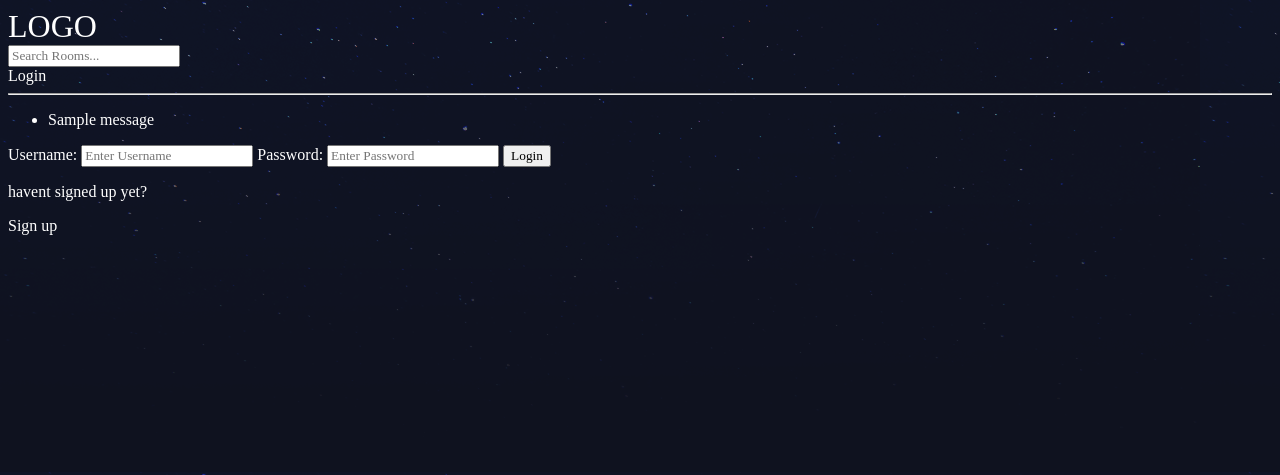
After one commit to timdreesen/quiz4iu, a Django app: page /login/ in a window 1280 px wide. The commit adds this page. Shown: the top 475 px of the page. Run offline with Django 4.2, Linux system fonts and the light colour scheme; one stand-in notice (Sample message) is shown.

Commit message:
Login Logout Registration Chat
Login Logout Registration Chat-ish

```diff
--- a/quiz4iu/forms.py
+++ b/quiz4iu/forms.py
@@ -29,3 +29,8 @@ class QuestionForm(ModelForm):
         model = Question
         fields = '__all__'
         #fields = ['name','body',...]
+
+class RoomForm(ModelForm):
+    class Meta:
+        model = Room
+        fields = '__all__'
--- a/quiz4iu/quiz/models.py
+++ b/quiz4iu/quiz/models.py
@@ -40,7 +40,7 @@ class Room(models.Model):
     topic = models.ForeignKey(Topic, on_delete=models.CASCADE, blank=True, null=True)
     name = models.CharField(max_length=200)
     description = models.TextField(null=True,blank=True)
-    #participants
+    participants = models.ManyToManyField(User, related_name='participants', blank=True)
     update = models.DateTimeField(auto_now=True)
     created = models.DateTimeField(auto_now_add=True)
 
@@ -53,6 +53,9 @@ class Message(models.Model):
     body = models.TextField()
     date = models.DateTimeField(auto_now_add=True)
 
+    def __str__(self):
+        return self.body
+
 
 #Database independent classes
 
--- a/quiz4iu/quiz/templates/base_layout.html
+++ b/quiz4iu/quiz/templates/base_layout.html
@@ -1,3 +1,4 @@
+
 <!DOCTYPE html>
 <html>
     <head>
@@ -8,6 +9,16 @@
         <link rel="stylesheet" href="/static/style.css">
     </head>
     <body>
+        {% include 'navbar.html' %}
+
+        {% if messages %}
+        <ul class="messages">
+            {% for message in messages %}
+            <li>{{message}}</li>
+            {% endfor %}
+        </ul>
+        {% endif %}
+
         <div class="wrapper">
             {% block content %}
             {% endblock %}
--- /dev/null
+++ b/quiz4iu/quiz/templates/login_register.html
@@ -0,0 +1,34 @@
+{% extends 'base_layout.html' %}
+
+{% block content %}
+
+{% if page == 'login' %}
+    <div>
+        <form method="POST" action="">
+            {% csrf_token %}
+            <label for="">Username:</label>
+            <input type="text" name="username" placeholder="Enter Username"/>
+            <label for="">Password:</label>
+            <input type="password" name="password" placeholder="Enter Password"/>
+            <input type="submit" value="Login"/>
+        </form>
+        <p>havent signed up yet?</p>
+        <a href="{% url 'register' %}">Sign up</a>
+    </div>
+
+{% else %}
+
+    <div>
+        <form method="POST" action="">
+            {% csrf_token %}
+            {{form.as_p}}
+            <input type="submit" value="Register"/>
+        </form>
+        <p>Already signed up?</p>
+        <a href="{% url 'login' %}">Login</a>
+    </div>
+
+{% endif %}
+
+
+{% endblock %}
--- /dev/null
+++ b/quiz4iu/quiz/templates/navbar.html
@@ -0,0 +1,18 @@
+<a href="/">
+    <h1>LOGO</h1>
+</a>
+<form method="GET" action="{% url 'home' %}">
+    <input type="text" name="q" placeholder="Search Rooms..."/>
+</form>
+
+{% if request.user.is_authenticated %}
+<p>Hello, {{request.user}}!</p>
+<a href="{% url 'logout' %}">Logout</a>
+
+{% else %}
+
+<a href="{% url 'login' %}">Login</a>
+
+{% endif%}
+
+<hr>
--- a/quiz4iu/quiz/urls.py
+++ b/quiz4iu/quiz/urls.py
@@ -3,6 +3,9 @@ from . import views
 
 #URLconf
 urlpatterns = [
+    path('login/', views.loginPage, name="login"),
+    path('logout/', views.logoutUser, name="logout"),
+    path('register/', views.registerPage, name="register"),
     path('hello/',views.say_hello),
     path('question_list/',views.question_list),
     path('',views.homepage,name="home"),
@@ -11,5 +14,9 @@ urlpatterns = [
     path('create_question/', views.create_question, name="create_question"),
     path('update_question/<int:pk>/', views.update_question, name="update_question"),
     path('delete_question/<int:pk>/', views.delete_question, name="delete_question"),
+    path('create_room/', views.create_room, name="create_room"),
+    path('update_room/<int:pk>/', views.update_room, name="update_room"),
+    path('delete_room/<int:pk>/', views.delete_room, name="delete_room"),
+    path('delete_message/<int:pk>/', views.delete_message, name="delete_message"),
 
 ]
--- a/quiz4iu/quiz/views.py
+++ b/quiz4iu/quiz/views.py
@@ -1,15 +1,76 @@
-from django.shortcuts import render,redirect
-from django.http import HttpResponse,HttpRequest
-from .models import Question,Category,Room
-from forms import CreateNewList,CreateNewQuestion,QuestionForm
+from django.contrib import messages
+from django.contrib.auth import authenticate, login, logout
+from django.contrib.auth.decorators import login_required
+from django.contrib.auth.models import User
+from django.contrib.auth.forms import UserCreationForm
+from django.db.models import Q
+from django.http import HttpRequest, HttpResponse
+from django.shortcuts import redirect, render
+from forms import CreateNewList, CreateNewQuestion, QuestionForm, RoomForm
 
+from .models import Category, Question, Room, Topic, Message
 
 
 # Create your views here.
+def loginPage(request):
+    page = 'login'
+    if request.user.is_authenticated:
+        return redirect('home')
+
+    if request.method == "POST":
+        username = request.POST.get('username').lower()
+        password = request.POST.get('password')
+
+        try:
+            user = User.objects.get(username=username)
+        except:
+            messages.error(request, 'User does not exist')
+
+        user = authenticate(request, username=username, password=password)
+
+        if user is not None:
+            #adds user into the session
+            login(request, user)
+            return redirect('home')
+        else:
+            messages.error(request, 'Username or Password does not exist')
+
+    context = {'page':page}
+    return render(request,'login_register.html',context)
+
+def logoutUser(request):
+    logout(request)
+    return redirect('home')
+
+def registerPage(request):
+    #page = 'register'
+    form = UserCreationForm()
+    if request.method == "POST":
+        form = UserCreationForm(request.POST)
+        if form.is_valid():
+            user = form.save(commit=False)
+            user.username = user.username.lower()
+            user.save()
+            login(request,user)
+            return redirect('home')
+        else:
+            messages.error(request,'An error occurred during registration')
+
+    return render(request,'login_register.html',{'form':form})
+
 def homepage(request):
-    rooms = Room.objects.all().order_by('id')
+    q = request.GET.get('q') if request.GET.get('q') != None else ''
+    rooms = Room.objects.all().filter(
+        Q(topic__name__icontains=q) |
+        Q(name__icontains=q)        |
+        Q(description__icontains=q) |
+        Q(host__username__icontains=q)
+        )
+    room_count = rooms.count()
     questions = Question.objects.all().order_by('date')
-    return render(request,'homepage.html', {'rooms':rooms,'questions':questions})
+    topics = Topic.objects.all()
+    context = {'rooms':rooms,'questions':questions,'topics':topics,'room_count':room_count}
+    return render(request,'homepage.html', context)
 
 def say_hello(request):
     return render(request,'hello.html', { 'name':'Aleksei'})
@@ -43,9 +104,59 @@ def index2(request,id):
 
 def room(request,pk):
     room = Room.objects.get(id=pk)
-    context = {'room': room}
+    room_messages = room.message_set.all().order_by('-date')
+    particitpants = room.participants.all()
+
+    if request.method == "POST":
+        message = Message.objects.create(
+            user=request.user,
+            room=room,
+            body=request.POST.get('body')
+        )
+        room.participants.add(request.user)
+        return redirect('room',pk=room.id)
+
+
+    context = {'room':room, 'room_messages':room_messages, 'particitpants':particitpants}
     return render(request, 'room.html', context)
 
+@login_required(login_url='login')
+def create_room(request):
+    form = RoomForm()
+    if request.method == "POST":
+        form = RoomForm(request.POST)
+        if form.is_valid():
+            form.save()
+            return redirect('home')
+    context = {'form':form}
+    return render(request,'room_form.html',context)
+
+@login_required(login_url='login')
+def update_room(request,pk):
+    room = Room.objects.get(id=pk)
+    form = RoomForm(instance=room)
+
+    if request.user != room.host:
+        return HttpResponse('You are not allowed here!!')
+
+    if request.method == "POST":
+        form = RoomForm(request.POST, instance=room)
+        if form.is_valid():
+            form.save()
+            return redirect('home')
+
+    context = {'form':form}
+    return render(request,'room_form.html',context)
+
+@login_required(login_url='login')
+def delete_room(request,pk):
+    room = Room.objects.get(id=pk)
+    if request.method == "POST":
+        room.delete()
+        return redirect('home')
+    return render(request,"delete.html", {'obj':room})
+
+@login_required(login_url='login')
 def create_question(request):
     form = QuestionForm()
     if request.method == "POST":
@@ -59,6 +170,7 @@ def create_question(request):
     context = {'form':form}
     return render(request,'question_form.html',context)
 
+@login_required(login_url='login')
 def update_question(request,pk):
     question = Question.objects.get(id=pk)
     form = QuestionForm(instance=question)
@@ -71,9 +183,22 @@ def update_question(request,pk):
     context = {'form':form}
     return render(request,'question_form.html',context)
 
+@login_required(login_url='login')
 def delete_question(request,pk):
     question = Question.objects.get(id=pk)
     if request.method == "POST":
         question.delete()
         return redirect('home')
     return render(request,"delete.html", {'obj':question})
+
+@login_required(login_url='login')
+def delete_message(request,pk):
+    message = Message.objects.get(id=pk)
+
+    if request.user != Message.user:
+        return HttpResponse('You are not allowed here!')
+
+    if request.method == "POST":
+        message.delete()
+        return redirect('home')
+    return render(request,"delete.html", {'obj':message})
```
Also changed, not shown: quiz4iu/quiz/templates/homepage.html (+36 -2 lines), quiz4iu/quiz/templates/room.html (+54 -0 lines), quiz4iu/quiz/templates/room_form.html (added, +11 -0 lines), quiz4iu/db.sqlite3, quiz4iu/quiz/migrations/0005_room_participants.py (added).
